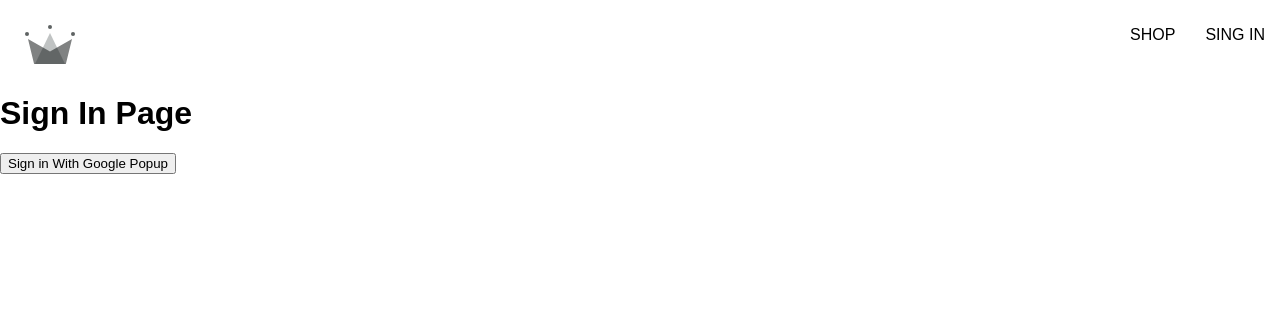
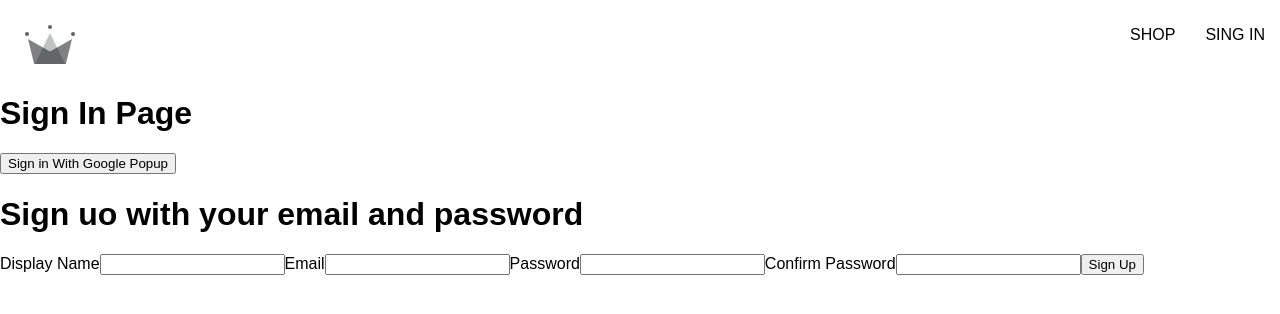
Before and after one commit to chrisviana/e-commerce-study, a React (Create React App) app: page /sing-in in a window 1280 px wide. Shown: the top 314 px of the page. Built offline with nearby package versions, Linux system fonts and the light colour scheme.

Commit message:
Created page sign-up

```diff
--- /dev/null
+++ b/src/components/sign-up-form/sign-up-form.component.jsx
@@ -0,0 +1,63 @@
+import { useState } from "react";
+
+const defaultFormFields = {
+  displayName: "",
+  email: "",
+  password: "",
+  confirmPassword: "",
+};
+
+const SingUpForm = () => {
+  const [formFields, setFormFields] = useState(defaultFormFields);
+  const { displayName, email, password, confirmPassword } = formFields;
+
+  console.log(formFields)
+  const handleChange = (event) => {
+    const { name, value} = event.target;
+    setFormFields({...formFields, [name]: value})
+  };
+
+  return (
+    <div>
+      <h1>Sign uo with your email and password</h1>
+      <form onSubmit={() => {}}>
+        <label>Display Name</label>
+        <input
+          type="text"
+          required
+          onChange={handleChange}
+          name="displayName"
+          value={displayName}
+        />
+        <label>Email</label>
+        <input
+          type="email"
+          required
+          onChange={handleChange}
+          name="email"
+          value={email}
+        />
+        <label>Password</label>
+        <input
+          type="password"
+          required
+          onChange={handleChange}
+          name="password"
+          value={password}
+        />
+        <label>Confirm Password</label>
+        <input
+          type="password"
+          required
+          onChange={handleChange}
+          name="confirmPassword"
+          value={confirmPassword}
+        />
+
+        <button type="submit">Sign Up</button>
+      </form>
+    </div>
+  );
+};
+
+export default SingUpForm;
--- a/src/routes/sing-in/sing-in.component.jsx
+++ b/src/routes/sing-in/sing-in.component.jsx
@@ -1,3 +1,4 @@
+import SingUpForm from '../../components/sign-up-form/sign-up-form.component'
 import {  createUserDocumetFromAuth ,signInWithGooglePopup } from '../../utils/firebase/firebase.utils'
 
 const SingIn = () => {
@@ -8,10 +9,12 @@
     }
     return (
         <div>
+
             <h1>Sign In Page</h1>
             <button onClick={logGoogleUser}>
                 Sign in With Google Popup
             </button>
+            <SingUpForm />
         </div>
     )
 }
```
